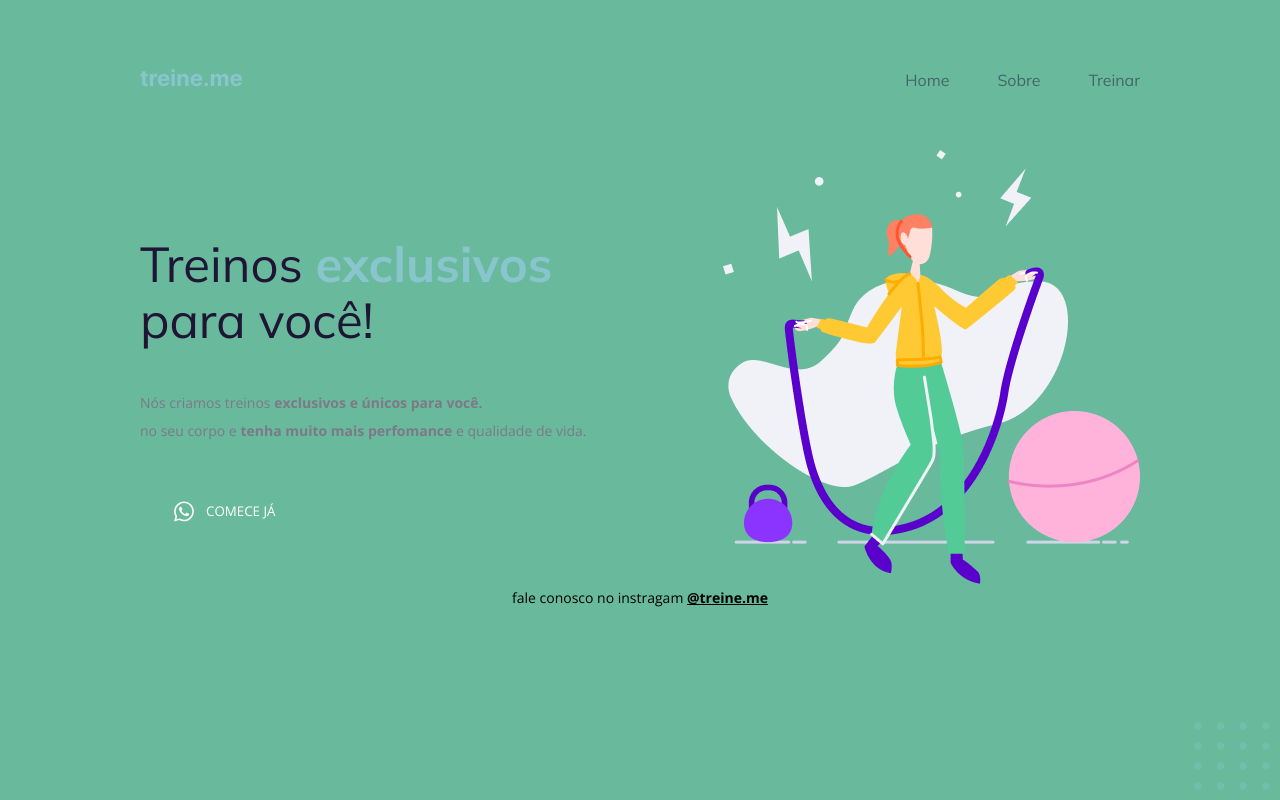
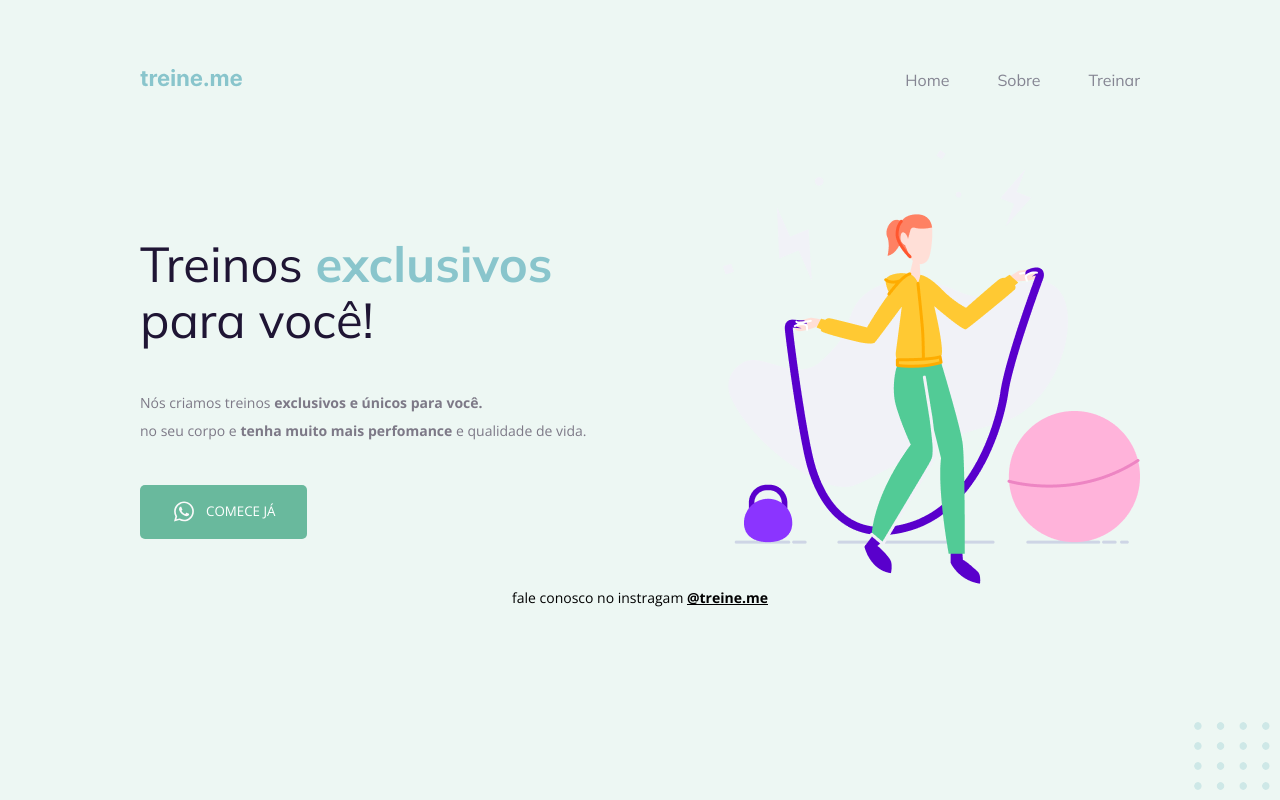
Before and after one commit to victorcoosta/projeto-treine-me-explorer, a plain HTML site: page index.html in a window 1280 px wide. Drawn offline with nearby package versions, Linux system fonts and the light colour scheme.

Commit message:
mudando background do body

```diff
--- a/style.css
+++ b/style.css
@@ -3,7 +3,7 @@ body {
 
     font-family: 'Open Sans', sans-serif;
 
-    background-color: #69b99d;
+    background-color: #69b99d1d;
 
     min-height: 100vh;
 }
```
